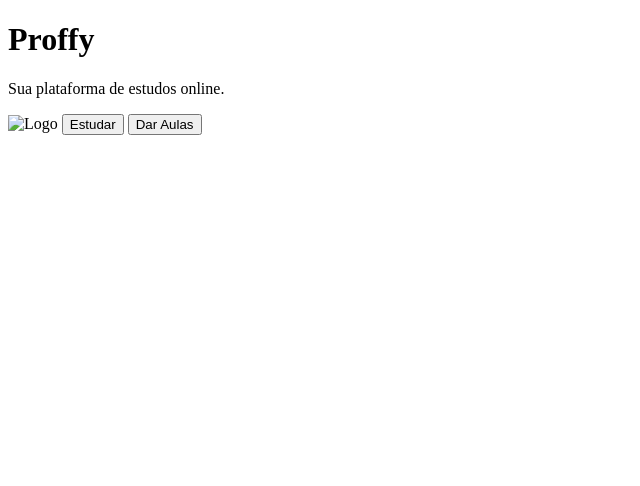
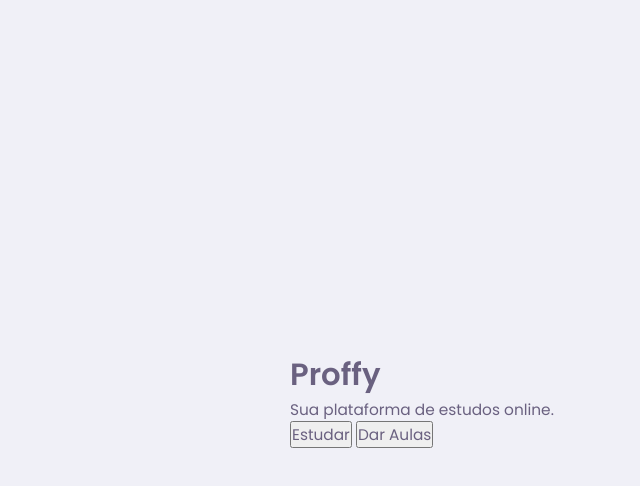
Before and after one commit to phedrakeson/proffy, a plain HTML site: page index.html in a window 1280 px wide. Shown: the whole page, without its empty margins (0-640 px from the left). Drawn offline with Linux system fonts and the light colour scheme.

Commit message:
implementação inicial da home

```diff
--- a/index.html
+++ b/index.html
@@ -2,19 +2,21 @@
 <html lang="pt-br">
 <head>
     <link rel="stylesheet" href="style.css">
+    <link href="https://fonts.googleapis.com/css2?family=Archivo:wght@400;700&amp;family=Poppins:wght@400;600&amp;display=swap" rel="stylesheet">
     <meta charset="UTF-8">
     <meta name="viewport" content="width=device-width, initial-scale=1.0">
     <title>Proffy | Sua plataforma de estudos online</title>
 </head>
 <body id="page-landing">
-    <h1>Proffy</h1>
 
-    <p>Sua plataforma de estudos online.</p>
+    <div id="container">
+        <h1>Proffy</h1>
 
-    <img src="" alt="Logo">
+        <p>Sua plataforma de estudos online.</p>
 
-    <button>Estudar</button>
-    <button>Dar Aulas</button>
-    <!-- test -->
+        <button>Estudar</button>
+        <button>Dar Aulas</button>
+    </div>
+
 </body>
 </html>
--- a/style.css
+++ b/style.css
@@ -0,0 +1,52 @@
+:root {
+    --color-background: #F0F0F7;
+    --color-primary-lighter: #9871F5;
+    --color-primary-light: #916BEA;
+    --color-primary: #8257E5;
+    --color-primary-dark: #774DD6;
+    --color-primary-darker: #6842c2;
+    --color-secondary: #04D361;
+    --color-secondary-dark: #04BF58;
+    --color-title-in-primary: #FFFFFF;
+    --color-text-in-primary: #D4C2FF;
+    --color-text-title: #32264D;
+    --color-text-complement: #9C98A6;
+    --color-text-base: #6A6180;
+    --color-line-in-white: #E6E6F0;
+    --color-input-background: #F8F8FC;
+    --color-button-text: #FFFFFF;
+    --color-box-base: #FFFFFF;
+    --color-box-footer: #FAFAFC;
+    --color-small-info: #C1BCCC;
+    font-size: 60%; /* controle das medidas rem */
+}
+
+* {
+    margin: 0;
+    padding: 0;
+    box-sizing: border-box;
+}
+
+html, body {
+    height: 100vh;
+}
+
+body {
+    background-color: var(--color-background);
+    display: flex;
+    align-items: center;
+    justify-content: center;
+}
+
+body,
+input,
+button,
+textarea {
+    font: 500 1.6rem Poppins;
+    color: var(--color-text-base);
+}
+
+#container {
+    width: 90vw;
+    max-width: 700px;
+}
```
